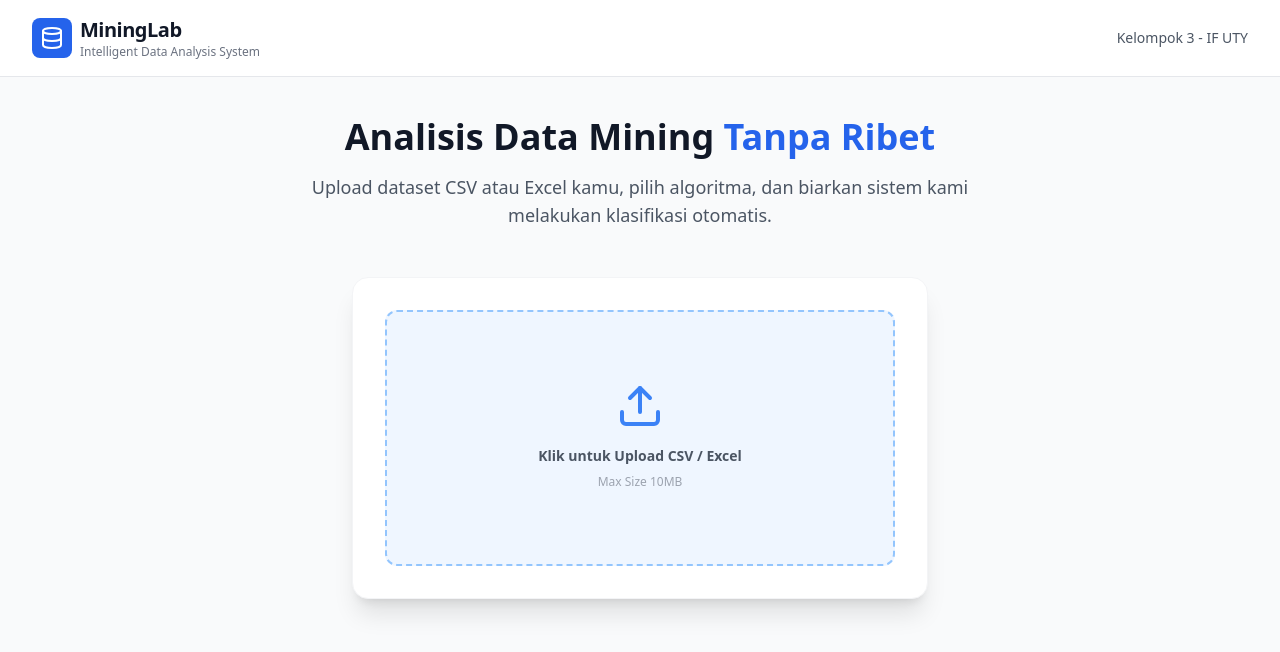
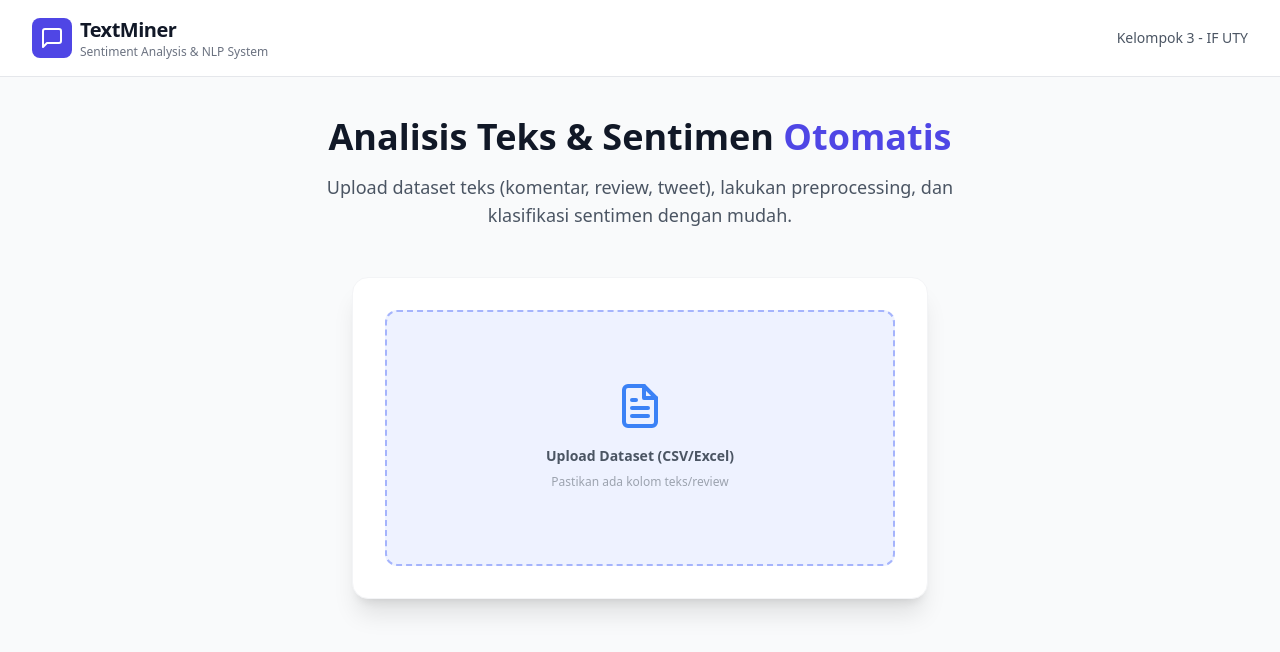
Before and after one commit to aljuan14/sms-spam-detector, a React app in the folder frontend/: page / in a window 1280 px wide. Shown: the top 652 px of the page. Built offline with nearby package versions, Linux system fonts and the light colour scheme; the HTML template or start-up script is replaced by a standard one.

Commit message:
fixing dashboard

```diff
--- a/frontend/src/Dashboard.jsx
+++ b/frontend/src/Dashboard.jsx
@@ -2,16 +2,15 @@ import React, { useState } from 'react';
 import Papa from 'papaparse';
 import * as XLSX from 'xlsx';
 
-// --- BAGIAN IKON MANUAL (ANTI-ERROR) ---
-// Kita buat komponen ikon sendiri pakai SVG biasa biar tidak crash lagi
+// --- IKON KHUSUS TEXT MINING (SVG Manual) ---
 const IconUpload = () => (
-    <svg xmlns="http://www.w3.org/2000/svg" width="48" height="48" viewBox="0 0 24 24" fill="none" stroke="currentColor" strokeWidth="2" strokeLinecap="round" strokeLinejoin="round" className="text-blue-500 mb-4"><path d="M21 15v4a2 2 0 0 1-2 2H5a2 2 0 0 1-2-2v-4" /><polyline points="17 8 12 3 7 8" /><line x1="12" y1="3" x2="12" y2="15" /></svg>
+    <svg xmlns="http://www.w3.org/2000/svg" width="48" height="48" viewBox="0 0 24 24" fill="none" stroke="currentColor" strokeWidth="2" strokeLinecap="round" strokeLinejoin="round" className="text-blue-500 mb-4"><path d="M14 2H6a2 2 0 0 0-2 2v16a2 2 0 0 0 2 2h12a2 2 0 0 0 2-2V8z" /><polyline points="14 2 14 8 20 8" /><line x1="16" y1="13" x2="8" y2="13" /><line x1="16" y1="17" x2="8" y2="17" /><polyline points="10 9 9 9 8 9" /></svg>
 );
-const IconFile = () => (
-    <svg xmlns="http://www.w3.org/2000/svg" width="24" height="24" viewBox="0 0 24 24" fill="none" stroke="currentColor" strokeWidth="2" strokeLinecap="round" strokeLinejoin="round"><path d="M14 2H6a2 2 0 0 0-2 2v16a2 2 0 0 0 2 2h12a2 2 0 0 0 2-2V8z" /><polyline points="14 2 14 8 20 8" /><line x1="16" y1="13" x2="8" y2="13" /><line x1="16" y1="17" x2="8" y2="17" /><polyline points="10 9 9 9 8 9" /></svg>
+const IconText = () => (
+    <svg xmlns="http://www.w3.org/2000/svg" width="24" height="24" viewBox="0 0 24 24" fill="none" stroke="currentColor" strokeWidth="2" strokeLinecap="round" strokeLinejoin="round"><path d="M21 15a2 2 0 0 1-2 2H7l-4 4V5a2 2 0 0 1 2-2h14a2 2 0 0 1 2 2z" /></svg>
 );
-const IconDatabase = () => (
-    <svg xmlns="http://www.w3.org/2000/svg" width="24" height="24" viewBox="0 0 24 24" fill="none" stroke="currentColor" strokeWidth="2" strokeLinecap="round" strokeLinejoin="round"><ellipse cx="12" cy="5" rx="9" ry="3" /><path d="M21 12c0 1.66-4 3-9 3s-9-1.34-9-3" /><path d="M3 5v14c0 1.66 4 3 9 3s9-1.34 9-3V5" /></svg>
+const IconBrain = () => (
+    <svg xmlns="http://www.w3.org/2000/svg" width="24" height="24" viewBox="0 0 24 24" fill="none" stroke="currentColor" strokeWidth="2" strokeLinecap="round" strokeLinejoin="round"><path d="M12 20h9" /><path d="M16.5 3.5a2.121 2.121 0 0 1 3 3L7 19l-4 1 1-4L16.5 3.5z" /></svg>
 );
 const IconChart = () => (
     <svg xmlns="http://www.w3.org/2000/svg" width="24" height="24" viewBox="0 0 24 24" fill="none" stroke="currentColor" strokeWidth="2" strokeLinecap="round" strokeLinejoin="round"><line x1="18" y1="20" x2="18" y2="10" /><line x1="12" y1="20" x2="12" y2="4" /><line x1="6" y1="20" x2="6" y2="14" /></svg>
@@ -30,7 +29,7 @@ const DataMiningDashboard = () => {
     const [tableHeaders, setTableHeaders] = useState([]);
     const [dataStats, setDataStats] = useState({ rows: 0, cols: 0 });
 
-    // --- LOGIKA UPLOAD (SAMA SEPERTI SEBELUMNYA) ---
+    // --- LOGIKA UPLOAD ---
     const handleFileUpload = (e) => {
         const selectedFile = e.target.files[0];
         if (!selectedFile) return;
@@ -90,10 +89,11 @@ const DataMiningDashboard = () => {
             {/* NAVBAR */}
             <nav className="bg-white border-b border-gray-200 px-8 py-4 flex justify-between items-center sticky top-0 z-50">
                 <div className="flex items-center gap-2">
-                    <div className="bg-blue-600 p-2 rounded-lg text-white"><IconDatabase /></div>
+                    {/* Ganti Icon jadi Chat/Text */}
+                    <div className="bg-indigo-600 p-2 rounded-lg text-white"><IconText /></div>
                     <div>
-                        <h1 className="text-xl font-bold text-gray-900 tracking-tight">MiningLab</h1>
-                        <p className="text-xs text-gray-500">Intelligent Data Analysis System</p>
+                        <h1 className="text-xl font-bold text-gray-900 tracking-tight">TextMiner</h1>
+                        <p className="text-xs text-gray-500">Sentiment Analysis & NLP System</p>
                     </div>
                 </div>
                 <div className="text-sm font-medium text-gray-600">Kelompok 3 - IF UTY</div>
@@ -101,31 +101,30 @@ const DataMiningDashboard = () => {
 
             <main className="max-w-6xl mx-auto px-6 py-10">
 
-                {/* HERO TITLE */}
+                {/* HERO TITLE - Diganti jadi Fokus Teks */}
                 <div className="text-center mb-12">
                     <h2 className="text-4xl font-extrabold text-gray-900 mb-4">
-                        Analisis Data Mining <span className="text-blue-600">Tanpa Ribet</span>
+                        Analisis Teks & Sentimen <span className="text-indigo-600">Otomatis</span>
                     </h2>
                     <p className="text-lg text-gray-600 max-w-2xl mx-auto">
-                        Upload dataset CSV atau Excel kamu, pilih algoritma, dan biarkan sistem kami
-                        melakukan klasifikasi otomatis.
+                        Upload dataset teks (komentar, review, tweet), lakukan preprocessing, dan klasifikasi sentimen dengan mudah.
                     </p>
                 </div>
 
                 {/* --- UPLOAD SECTION --- */}
                 {!showDashboard && (
                     <div className="max-w-xl mx-auto bg-white rounded-2xl shadow-xl p-8 border border-gray-100 transition-all hover:shadow-2xl">
-                        <label className="flex flex-col items-center justify-center w-full h-64 border-2 border-dashed border-blue-300 rounded-xl cursor-pointer bg-blue-50 hover:bg-blue-100 transition-colors group">
+                        <label className="flex flex-col items-center justify-center w-full h-64 border-2 border-dashed border-indigo-300 rounded-xl cursor-pointer bg-indigo-50 hover:bg-indigo-100 transition-colors group">
                             <div className="flex flex-col items-center justify-center pt-5 pb-6">
                                 {isProcessing ? (
-                                    <div className="animate-spin rounded-full h-12 w-12 border-b-2 border-blue-600 mb-4"></div>
+                                    <div className="animate-spin rounded-full h-12 w-12 border-b-2 border-indigo-600 mb-4"></div>
                                 ) : (
                                     <IconUpload />
                                 )}
                                 <p className="mb-2 text-sm text-gray-600 font-semibold">
-                                    {isProcessing ? 'Sedang Memproses...' : 'Klik untuk Upload CSV / Excel'}
+                                    {isProcessing ? 'Sedang Membaca Teks...' : 'Upload Dataset (CSV/Excel)'}
                                 </p>
-                                <p className="text-xs text-gray-400">Max Size 10MB</p>
+                                <p className="text-xs text-gray-400">Pastikan ada kolom teks/review</p>
                             </div>
                             <input type="file" className="hidden" accept=".csv, .xlsx, .xls" onChange={handleFileUpload} disabled={isProcessing} />
                         </label>
@@ -139,54 +138,68 @@ const DataMiningDashboard = () => {
                         {/* STATS CARDS */}
                         <div className="grid grid-cols-1 md:grid-cols-3 gap-6">
                             <div className="bg-white p-6 rounded-xl shadow-sm border border-gray-100 flex items-center gap-4">
-                                <div className="p-3 bg-purple-100 text-purple-600 rounded-lg"><IconFile /></div>
+                                <div className="p-3 bg-purple-100 text-purple-600 rounded-lg"><IconText /></div>
                                 <div>
-                                    <p className="text-sm text-gray-500">Nama File</p>
+                                    <p className="text-sm text-gray-500">Nama Dataset</p>
                                     <p className="font-bold text-gray-800 truncate max-w-[150px]">{file?.name}</p>
                                 </div>
                             </div>
                             <div className="bg-white p-6 rounded-xl shadow-sm border border-gray-100 flex items-center gap-4">
-                                <div className="p-3 bg-green-100 text-green-600 rounded-lg"><IconDatabase /></div>
+                                <div className="p-3 bg-green-100 text-green-600 rounded-lg"><IconBrain /></div>
                                 <div>
-                                    <p className="text-sm text-gray-500">Total Data</p>
-                                    <p className="font-bold text-gray-800">{dataStats.rows} Baris</p>
-                                    <p className="text-xs text-gray-400">{dataStats.cols} Kolom</p>
+                                    <p className="text-sm text-gray-500">Total Dokumen</p>
+                                    <p className="font-bold text-gray-800">{dataStats.rows} Teks</p>
+                                    <p className="text-xs text-gray-400">{dataStats.cols} Kolom Fitur</p>
                                 </div>
                             </div>
                             <div className="bg-white p-6 rounded-xl shadow-sm border border-gray-100 flex items-center gap-4">
                                 <div className="p-3 bg-orange-100 text-orange-600 rounded-lg"><IconChart /></div>
                                 <div>
-                                    <p className="text-sm text-gray-500">Status</p>
-                                    <p className="font-bold text-gray-800">Ready</p>
+                                    <p className="text-sm text-gray-500">Model Status</p>
+                                    <p className="font-bold text-gray-800">Siap Klasifikasi</p>
                                 </div>
                             </div>
                         </div>
 
                         {/* MAIN AREA */}
                         <div className="grid grid-cols-1 lg:grid-cols-3 gap-8">
-                            {/* VIZ PLACEHOLDER */}
+                            {/* VIZ PLACEHOLDER - Diganti jadi WordCloud */}
                             <div className="lg:col-span-2 bg-white rounded-xl shadow-lg border border-gray-100 p-6">
-                                <h3 className="font-bold text-lg text-gray-800 mb-4">Visualisasi Data</h3>
+                                <h3 className="font-bold text-lg text-gray-800 mb-4">Analisis Kata (WordCloud)</h3>
                                 <div className="h-64 bg-gray-50 rounded-lg flex items-center justify-center border-2 border-dashed border-gray-200">
-                                    <p className="text-gray-400 text-sm">Grafik akan muncul disini</p>
+                                    <p className="text-gray-400 text-sm">Visualisasi kata yang paling sering muncul akan tampil disini</p>
                                 </div>
                             </div>
 
-                            {/* CONFIG */}
+                            {/* CONFIG - Diganti istilah Preprocessing */}
                             <div className="bg-white rounded-xl shadow-lg border border-gray-100 p-6 flex flex-col justify-between">
                                 <div>
-                                    <h3 className="font-bold text-lg text-gray-800 mb-4">Konfigurasi</h3>
+                                    <h3 className="font-bold text-lg text-gray-800 mb-4">Metode & Preprocessing</h3>
+
                                     <div className="mb-4">
-                                        <label className="block text-sm font-medium text-gray-600 mb-2">Algoritma</label>
+                                        <label className="block text-sm font-medium text-gray-600 mb-2">Pilih Model Klasifikasi</label>
                                         <select className="w-full border p-2 rounded bg-gray-50">
-                                            <option>Naive Bayes</option>
-                                            <option>C4.5 Decision Tree</option>
-                                            <option>K-NN</option>
+                                            <option>Naive Bayes (Multinomial)</option>
+                                            <option>Support Vector Machine (SVM)</option>
+                                            <option>Logistic Regression</option>
                                         </select>
                                     </div>
+
+                                    <div className="space-y-2">
+                                        <label className="flex items-center gap-2 text-sm text-gray-700">
+                                            <input type="checkbox" defaultChecked className="rounded text-indigo-600" /> Case Folding (Lowercase)
+                                        </label>
+                                        <label className="flex items-center gap-2 text-sm text-gray-700">
+                                            <input type="checkbox" defaultChecked className="rounded text-indigo-600" /> Stopword Removal (Sastrawi)
+                                        </label>
+                                        <label className="flex items-center gap-2 text-sm text-gray-700">
+                                            <input type="checkbox" className="rounded text-indigo-600" /> Stemming
+                                        </label>
+                                    </div>
+
                                 </div>
-                                <button className="w-full bg-blue-600 hover:bg-blue-700 text-white font-bold py-3 rounded-lg flex items-center justify-center gap-2 shadow-lg">
-                                    <IconDownload /> Download Hasil
+                                <button className="mt-6 w-full bg-indigo-600 hover:bg-indigo-700 text-white font-bold py-3 rounded-lg flex items-center justify-center gap-2 shadow-lg">
+                                    <IconBrain /> Mulai Training Model
                                 </button>
                             </div>
                         </div>
@@ -194,8 +207,8 @@ const DataMiningDashboard = () => {
                         {/* TABLE PREVIEW */}
                         <div className="bg-white rounded-xl shadow-lg border border-gray-100 overflow-hidden">
                             <div className="px-6 py-4 border-b border-gray-100 bg-gray-50 flex justify-between">
-                                <h3 className="font-bold text-gray-800">Data Preview (5 Baris)</h3>
-                                <span className="text-xs bg-blue-100 text-blue-700 px-2 py-1 rounded-full">Row Count: {dataStats.rows}</span>
+                                <h3 className="font-bold text-gray-800">Dataset Preview</h3>
+                                <span className="text-xs bg-indigo-100 text-indigo-700 px-2 py-1 rounded-full">Top 5 Rows</span>
                             </div>
                             <div className="overflow-x-auto">
                                 <table className="w-full text-sm text-left text-gray-500">
@@ -208,7 +221,7 @@ const DataMiningDashboard = () => {
                                         {tableData.slice(0, 5).map((row, i) => (
                                             <tr key={i} className="bg-white border-b hover:bg-gray-50">
                                                 {tableHeaders.map((h, j) => (
-                                                    <td key={j} className="px-6 py-4 whitespace-nowrap">
+                                                    <td key={j} className="px-6 py-4 whitespace-nowrap truncate max-w-xs">
                                                         {row[h] !== undefined ? row[h].toString() : "-"}
                                                     </td>
                                                 ))}
```
